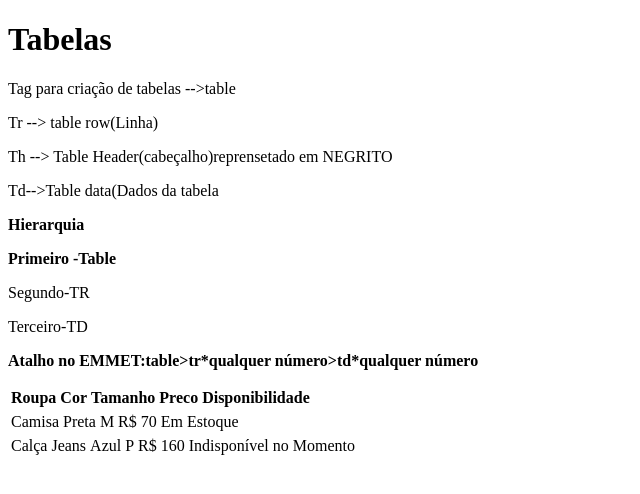
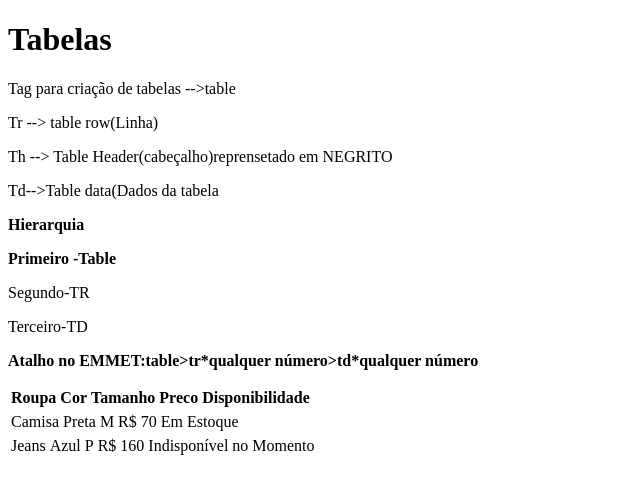
Before and after one commit to Douglasg1/Aula-Tabela, a plain HTML site: page index.html in a window 1280 px wide. Shown: the full height of the page, 0-640 px from the left. Drawn offline with Linux system fonts and the light colour scheme.

Commit message:
trocado calças por jeans

```diff
--- a/index.html
+++ b/index.html
@@ -39,7 +39,7 @@
         <td>Em Estoque</td>
     </table>
     <table>
-        <td>Calça Jeans</td>
+        <td> Jeans</td>
         <td>Azul</td>
         <td>P</td>
         <td>R$ 160</td>
```
